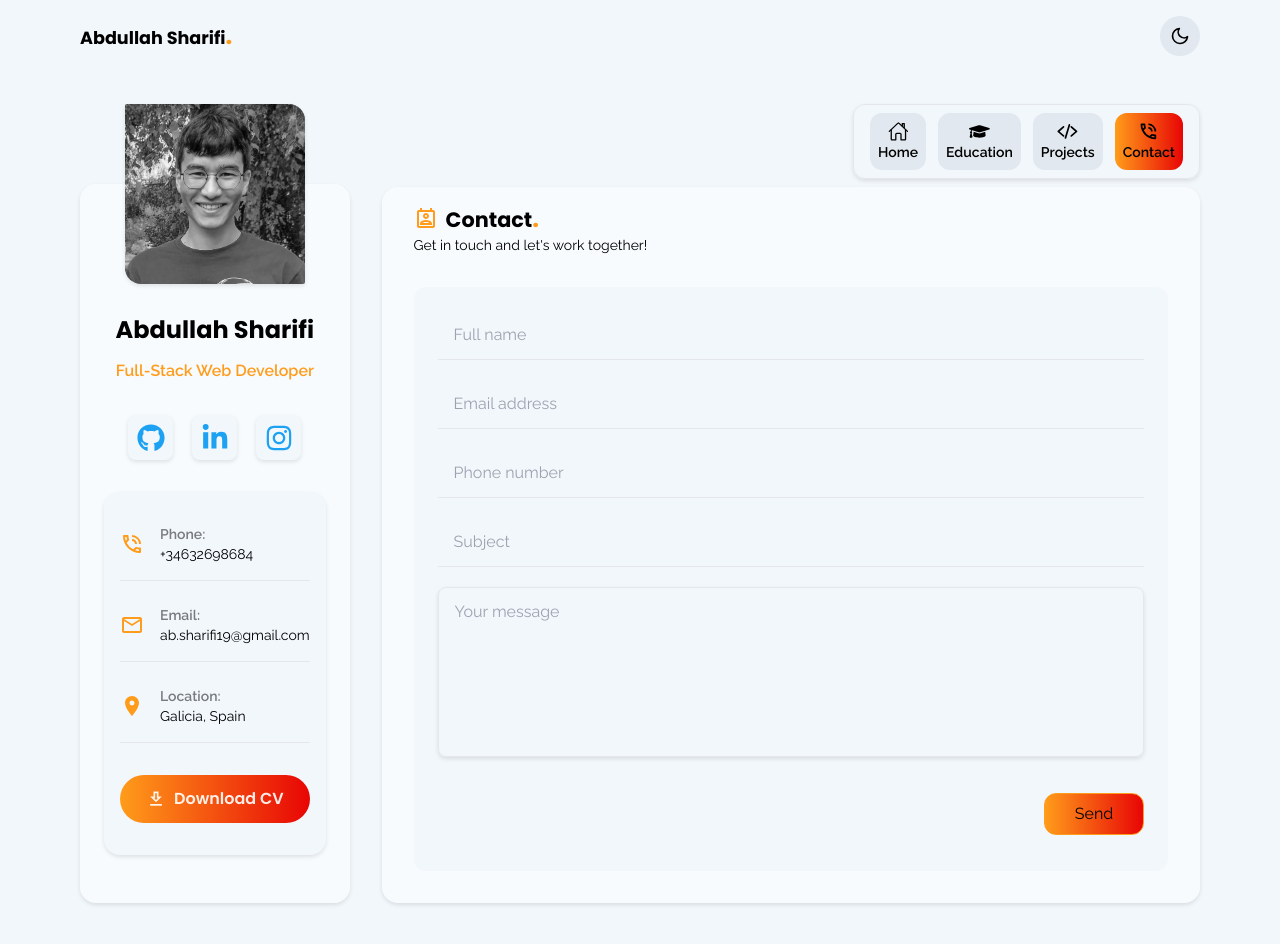
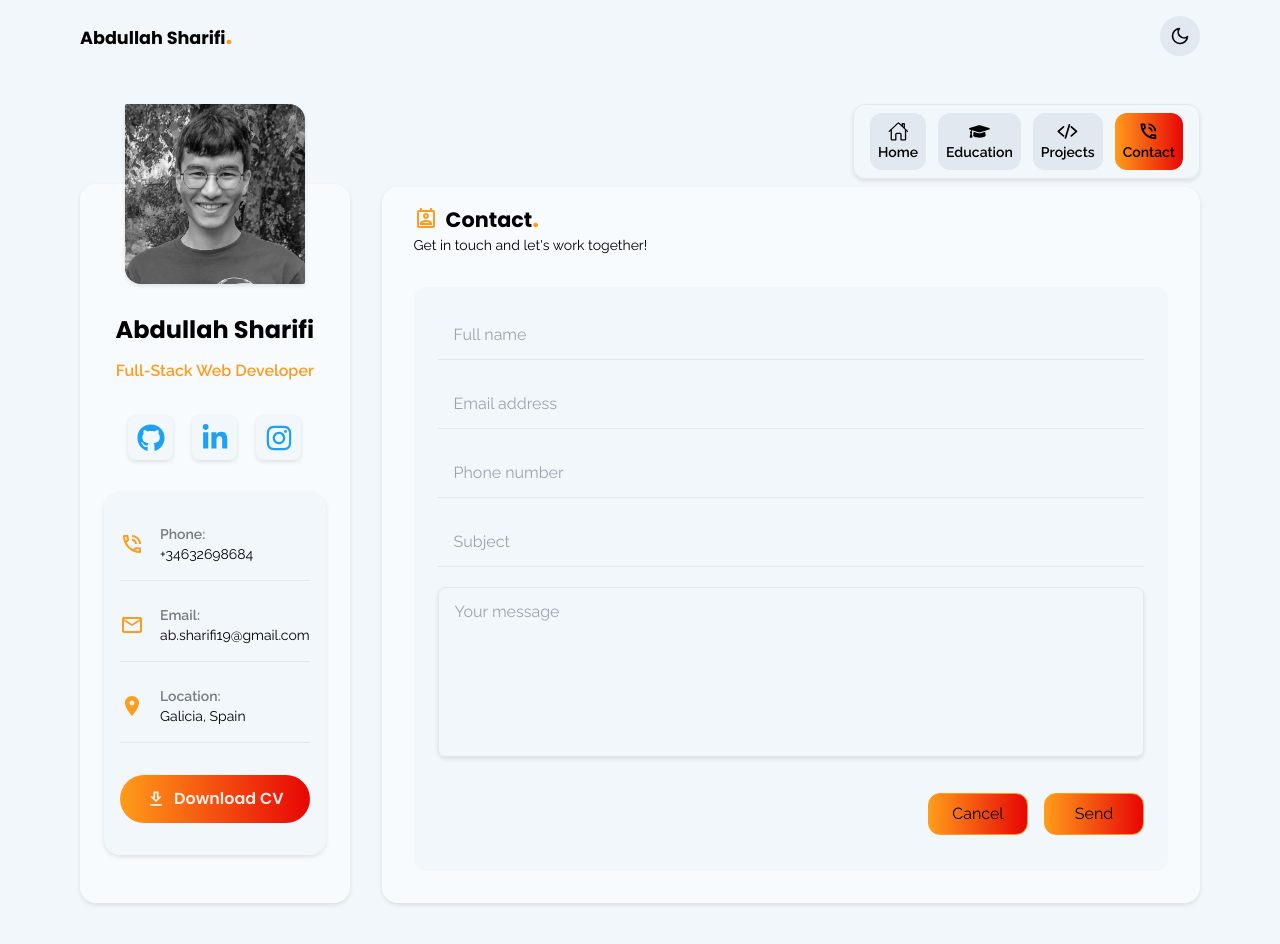
Before and after one commit to ab-sharifi21/personal-portfolio, a Next.js app: page /contact in a window 1280 px wide. Shown: the top 944 px of the page. Built offline with nearby package versions, Linux system fonts and the light colour scheme.

Commit message:
Add cancel button in contact page

```diff
--- a/src/components/ContactForm.tsx
+++ b/src/components/ContactForm.tsx
@@ -44,6 +44,10 @@ export const ContactForm = () => {
     setFormDetails(formInitialDetails);
 
     setSubmitButtonText('Send');
+  };
+
+  const handleCancel = () => {
+    setFormDetails(formInitialDetails);
   };
 
   return (
@@ -95,12 +99,21 @@ export const ContactForm = () => {
         placeholder="Your message"
         onChange={(e) => onFormUpdate('message', e.target.value)}
       />
+      <div className="flex gap-4">
+        <button
+          onClick={handleCancel}
+          className="mt-4 w-[100px] rounded-xl border border-icon-color bg-bt-bg-gradient px-4 py-2 duration-300 hover:scale-105"
+          type="reset"
+        >
+          Cancel
+        </button>
         <button
           className="mt-4 w-[100px] rounded-xl border border-icon-color bg-bt-bg-gradient px-4 py-2 duration-300 hover:scale-105"
           type="submit"
         >
           {submitButtonText}
         </button>
+      </div>
     </form>
   );
 };
```
Lines whose indentation alone changed are shown as unchanged.
